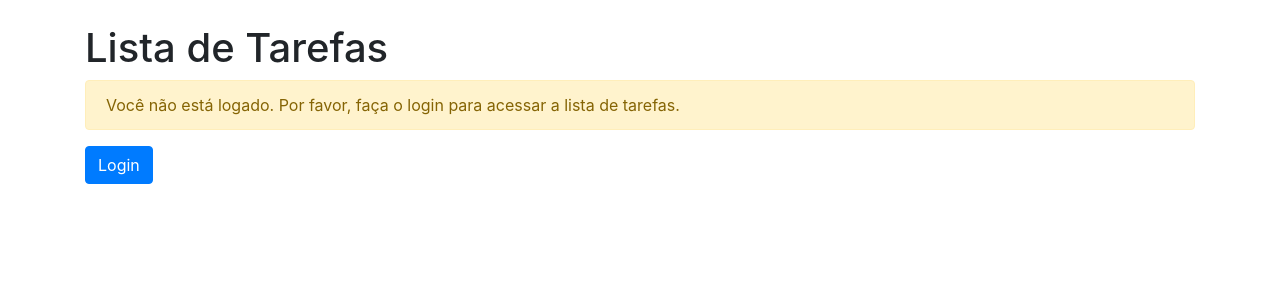
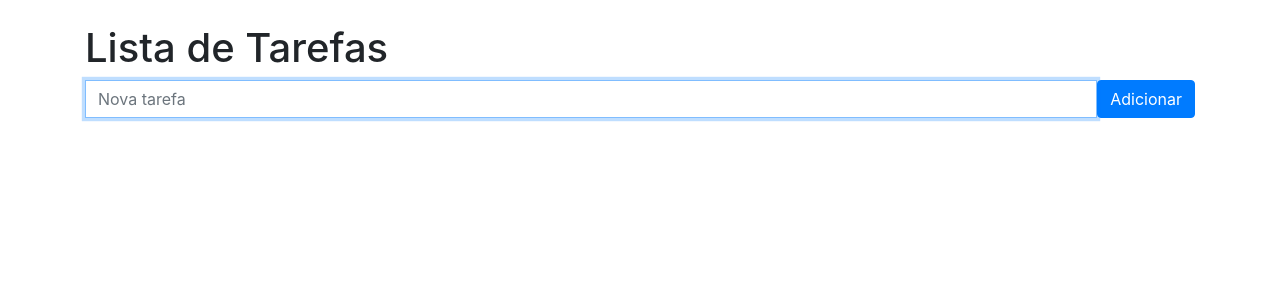
Before and after one commit to ThiagoMaylon/ToDoList-Django, a Django app: page / in a window 1280 px wide. Shown: the part 56-356 px from the top of the page. Run offline with Django 5.2, Linux system fonts and the light colour scheme; data that the repository does not hold is empty; some libraries are stand-ins or nearby versions.

Commit message:
projeto finalizado

```diff
--- a/templates/index.html
+++ b/templates/index.html
@@ -8,7 +8,7 @@
             <div class="collapse navbar-collapse" id="navbarNav">
                 <ul class="navbar-nav ml-auto">
                     <li class="nav-item">
-                        <a href="{% url 'logout' %}" class="btn btn-outline-danger" id="logoutBtn" >Logout</a>
+                        <a href="{% url 'logout' %}" class="btn btn-outline-danger" id="logoutBtn">Logout</a>
                     </li>
                 </ul>
             </div>
@@ -16,12 +16,7 @@
     </nav>
     <h1 class="mt-4">Lista de Tarefas</h1>
     <div class="task-list">
-        {% if user.is_anonymous %}
-        <div class="alert alert-warning" role="alert">
-            Você não está logado. Por favor, faça o login para acessar a lista de tarefas.
-          </div>
-          <a class="btn btn-primary" href="{% url 'login' %}">Login</a>
-        {% else %}
+
         <form class="input-group mb-3" method="post" action="{% url 'create' %}">
             {% csrf_token %}
             <input type="text" class="form-control" placeholder="Nova tarefa" id="newTask" aria-label="Nova tarefa"
@@ -44,7 +39,7 @@
             </li>
             {% endfor %}
         </ul>
-        {% endif %}
+
 
     </div>
 </div>
--- a/todolist/settings.py
+++ b/todolist/settings.py
@@ -28,6 +28,7 @@ INSTALLED_APPS = [
     'django.contrib.staticfiles',
 
     'core',
+    'usuarios',
     'bootstrap4'
 ]
 
@@ -114,8 +115,3 @@ STATIC_ROOT = os.path.join(BASE_DIR, 'staticfiles')
 # https://docs.djangoproject.com/en/5.0/ref/settings/#default-auto-field
 
 DEFAULT_AUTO_FIELD = 'django.db.models.BigAutoField'
-
-AUTH_MODEL_USER = 'usuarios.CustomUsuario'
-
-LOGIN_REDIRECT = 'index'
-LOGOUT_REDIRECT = 'login'
```
Also changed, not shown: templates/registration/login.html (deleted, +0 -21 lines).
